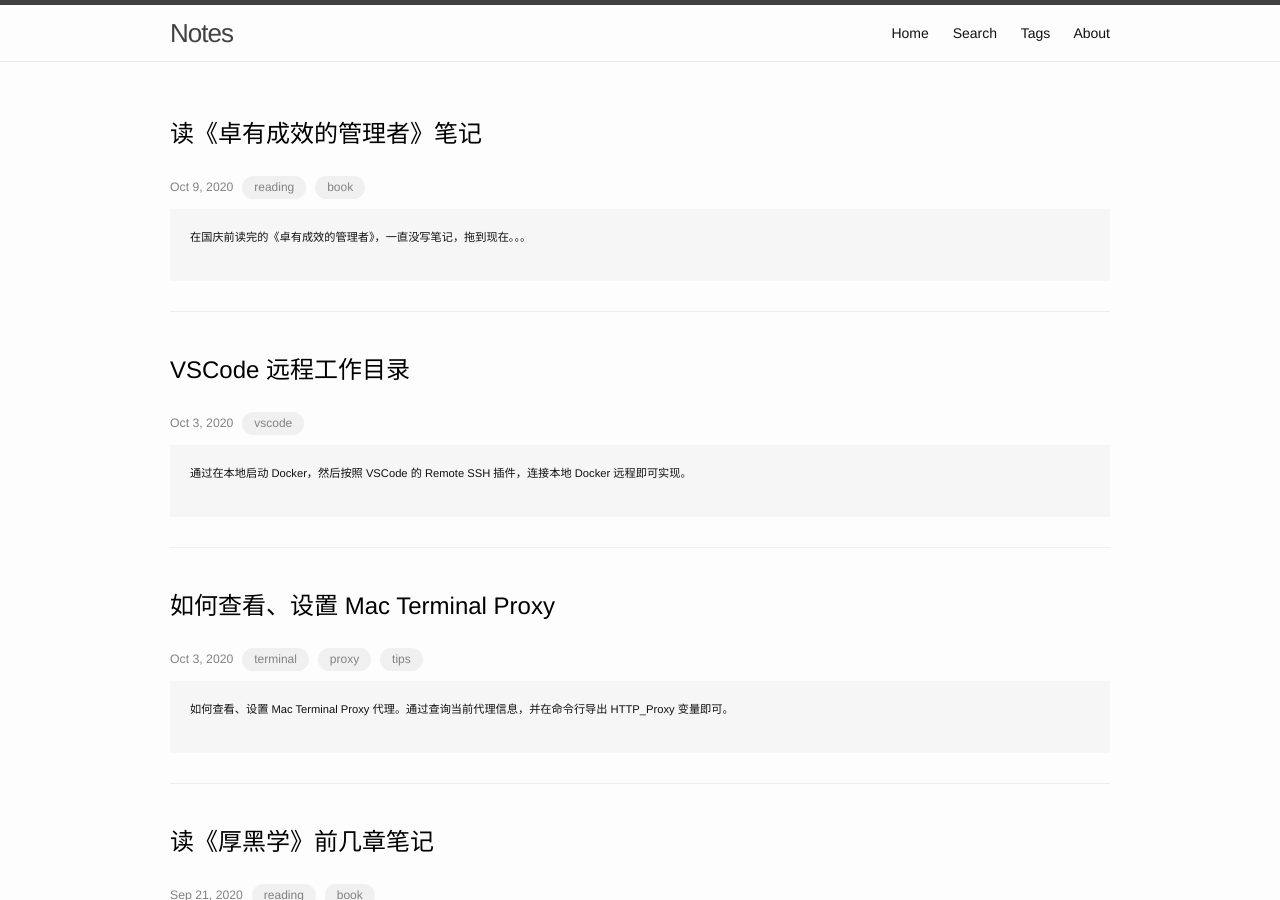
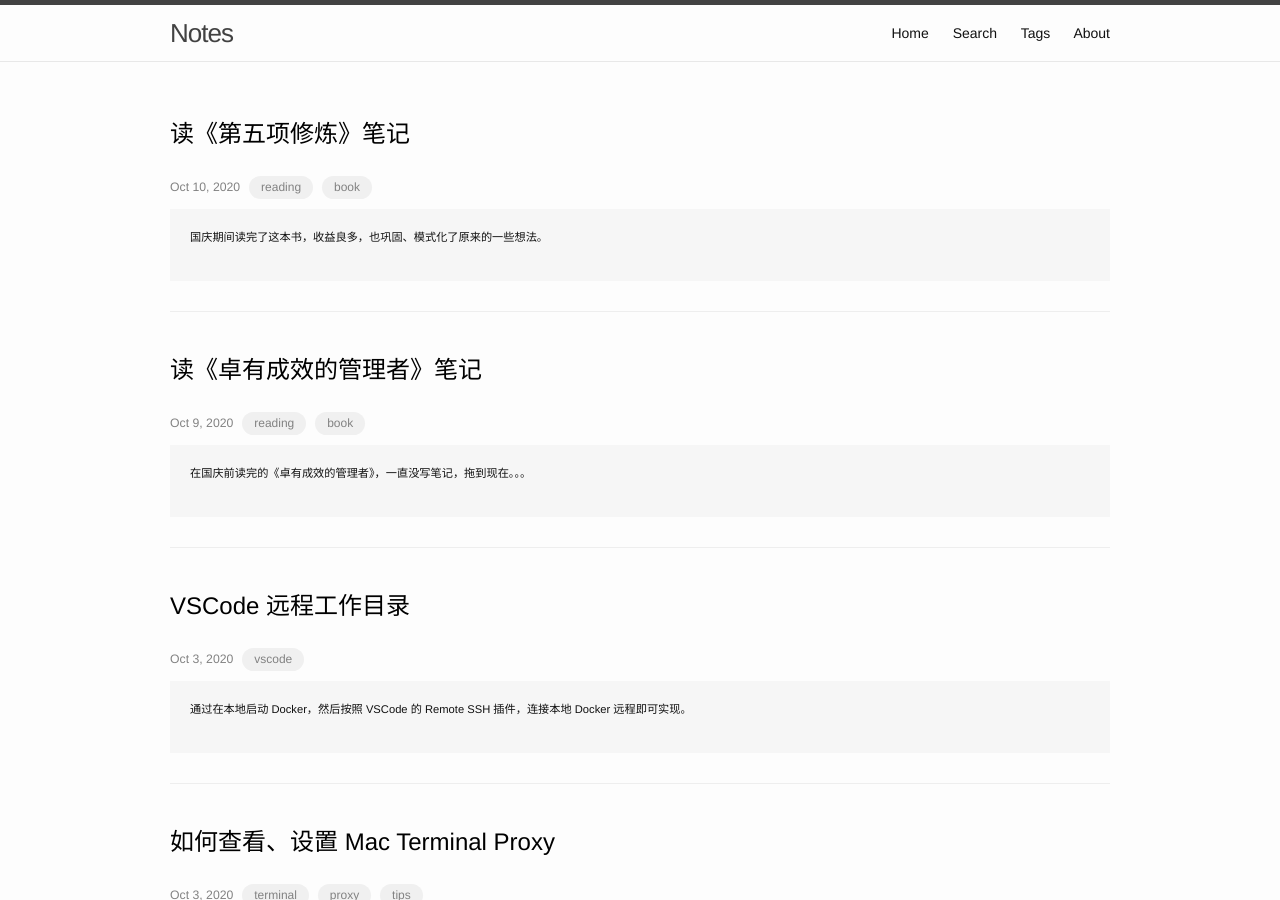
Before and after one commit to zhoukekestar/notes, a Jekyll site: the page built from index.html, in a window 1280 px wide and 900 px high. Built offline with Jekyll 4.4.1, drawn with Linux system fonts in a browser that asks for light colours; Markdown is read by kramdown in place of the engine named in the settings; the list of posts is cut into pages by our own code; some of the changed lines change nothing that is shown.

Commit message:
Update Code

```diff
--- /dev/null
+++ b/_posts/2020-10~12/2020-10-10-the-fifth-discipline.md
@@ -0,0 +1,132 @@
+---
+layout: post
+title:  "读《第五项修炼》笔记"
+date:  2020-10-10
+tags: [reading, book]
+---
+
+
+
+国庆期间读完了这本书，收益良多，也巩固、模式化了原来的一些想法。
+
+
+
+## 五项修炼
+
+大家对于“终生学习”的概念应该是深入人心了，而打造学习型的组织，其实是将个人的学习提升至更高、更大的组织和集体性学习上来。
+
+文中也提到，办企业应该像办学校那样，打造一个学习型的组织，并基于此不断创新，为社会创造价值。这其实和马老师的理念有些相通之处。
+
+
+
+有个大的背景，我们正在从工业时代迈向信息时代，或者说已经到了信息时代。相比工业时代，传统的靠权威专制的“控制型组织”而言<sup>[P5]</sup>，发生了巨大的变化。最大的变化就是劳动主体的人，从重体力劳动到重脑力劳动，也就是知识型工作者崛起，也正由于如此，组织也需从“控制型”到“学习型”，也需要其领导力做相应的变化。（这和《卓有成效的管理者》强调的一脉相承）
+
+
+
+其中五项修炼分别为：超越自我，心智模式），使命愿景，团队学习，系统思考。
+
+* 心智模式，在我看来就是思维模式的转变，定式思维特别像《影响力》中提到的“嘎嘎嘎”，如何克服并采用唯物辩证的视角看待是最为本质的修炼。
+* 使命愿景<sup>[P09]</sup> ，shared vision，激发个人真正的信念，学习型组织需要个体的创造力和想象力，需要激情和投入，原有的简单服从无法成就学习型的组织。
+
+
+
+> 人类是杰出的学习型生物。学习的欲望和性欲一样强烈 —— 而且比性欲更早就开始有，持续时间还更长。
+>
+> —— 人类学家爱德华·霍尔（Edward Hall）<sup>[P15]</sup>
+
+
+
+## 学习障碍
+
+* 自己的一亩三分地<sup>[P21]</sup> ，这个问题的出现，是怕做错事的体现。原有当官的，当然是能不管就不管，能少一事就少一事。管好自己的确实也没什么错，在工业时代，这是效率相当高的机制。但信息时代，own 精神、主动担当或许对组织整体更为有效。一方面，需要建立起勇挑重担的氛围，另一方面，也需创造挑重担之后，乐于接受失败的环境。
+* 甩锅。自己的问题甩锅到别人，组织内部的问题甩锅到外部。想必也非常常见。这个问题，一方面是否是因为犯错误的成本太高导致的？另一方面，错误问题的本质是否全面客观地被总结？
+* 一叶障目<sup>[P25]</sup>，来自天性的短视。短期利益高于长期利益，似乎很符合情理。这个时候，很考虑个人和组织的目标和愿景。
+
+* 习惯性的麻木，和习以为常的错误。在最近的《卓有成效的管理者》笔记中，和有效决策中对问题性质的分析是类似的，“是经常性的，还是偶然性的，是不是特殊情况。是局部的问题，还是全局的、系统性的问题”
+* 无法快速迭代、验证的正向循环，组织的创新力、学习力在拿真正的结果中，就是最好的体现和证明。
+
+
+
+#### 系统结构与行为模式
+
+上诉学习障碍，或者说是个体的行为模式，其实很大程度上取决于系统结构的设计<sup>[P48]</sup>。
+
+比如，上面讲到的，试错文化、owner 机制、系统性的思考、开放透明的机制等等。个人的行为模式虽然个人会占据主导权，但机制文化的系统设计，对上诉行为模式的影响也非常之大，也可以通过系统结构加以引导。
+
+
+
+我们通过上诉的事件，还可以从以下视角来看<sup>[P59]</sup>：
+
+事件（反应式 reactive）---> 行为模式（回应式的 responsive）---> 系统结构（有生成力的 generative）
+
+从事件表现出发（比如甩锅现象非常严重），这通常是组织对某件事的反应，当这些事件变得多的，事件就会随着时间渗透到个体，从而影响其他个人的行为模式（当自己出问题时，也习惯性甩锅），这种行为模式其实也是个人对组织的回应。从这个视角出发，我们不难得出，个人的行为是由系统结构本身造成的。
+
+通过现象的 WHAT，我们回溯向上，或者通过 5WHY 分析的形式，找到了较为本质的问题，这系统结构的也就是现象背后的 WHY 了。
+
+
+
+很多时候，我们也知道是这么回事，但很少总结这样的规律。老外的思维方式，确比较习惯这样的总结。这或许和中西文化的差异也有关系。中国文化中，习惯于“悟”，比如上述甩锅问题，可能写起来寥寥几字，你能否悟出其中的背后系统化的问题。而西方文化，就会用各种模式、模型来加以形容、解释、说明。
+
+
+
+## 几个法则
+
+* 今天的问题来自昨天的解决方案<sup>[P65]</sup>，这在技术架构的演讲中非常常见，所谓的技术债务由此诞生。问题的解决方案，本质上仅仅是做了时间、空间上的转移或转嫁。（比如临时性方案变成了最终方案，外部临时方案变成了内部不解决的特性等等），系统、全面的解决方案，对组织效率上最优。或许问题真的是临时性的，那也不用大动干戈。
+* 好的政策应是全面、周全的<sup>[P66]</sup>，这个 case 比较多，初心是好但办了坏事，比如原来深圳出台的一些购房补贴政策出现漏洞等等。与其一个含有不确定的政策，还不如“无为”来得合理（当然，试错和实践会带来更为完善的政策，未必是坏事，辩证看待），“治大国若烹小鲜” 和 “实践出真知” 两者，还需把握度，过犹不及。
+
+
+
+其实在许多法则和案列中<sup>[P69]</sup> ，看到更多的是唯物辩证的思维，比如上面的两个 case （解决方案和政策），都应具体分析和看待。唯物辩证的背后，其实是让我们更为全面、系统看待物理世界，以及做出最佳决策。
+
+在系统思考中，我们应动态地看待，也就是加上“时间”这个维度<sup>[P74]</sup>，因果关系，内在的联系，如何全局看待<sup>[P75]</sup>，这些都在考验我们的智慧。
+
+
+
+## 思维方式
+
+系统思考，是相对线性思考而言的，简单来说就是：动态 关联 整体 结构 的修炼<sup>[P77]</sup>
+
+
+
+最简单的倒水反馈系统<sup>[P85]</sup>，将我们线性思考的路径，动态关联起整体结构来看。
+
+还有一个比较典型的就是热水器的反馈系统，有正反馈、负反馈、和 PID 算法的延时处理。
+
+<img src="https://img.alicdn.com/tfs/TB1dTtllwgP7K4jSZFqXXamhVXa-705-1280.jpg" height="300px" />
+
+
+
+在系统思考中，有三个要素，分别是：正反馈、负反馈、延时。<sup>[P90]</sup>
+
+对应有比较著名的两个效应：马太效应（正反馈），边际效应（负反馈）。两个效应再加上时间这个维度，就是最基本的系统思考了。
+
+还可参考系统思考工具：https://untools.co/systems-thinking
+
+
+
+#### 增长极限<sup>[P113]</sup>
+
+
+
+<img src="https://img.alicdn.com/tfs/TB1MeckYEY1gK0jSZFMXXaWcVXa-1280-475.png" height="300px" />
+
+
+
+解法
+
+* 寻找新的正反馈
+* 避免负反馈因素或降低它的干扰
+
+
+
+#### 转移负担<sup>[P118]</sup>
+
+
+
+<img src="https://img.alicdn.com/tfs/TB1_2geYvb2gK0jSZK9XXaEgFXa-1280-801.png" height="300px" />
+
+
+
+解法：
+
+* 从系统性的本质问题去解决问题
```
Also changed, not shown: _posts/2020-04~09/2020-10-09-the-effective-executive.md (line endings or trailing spaces).
